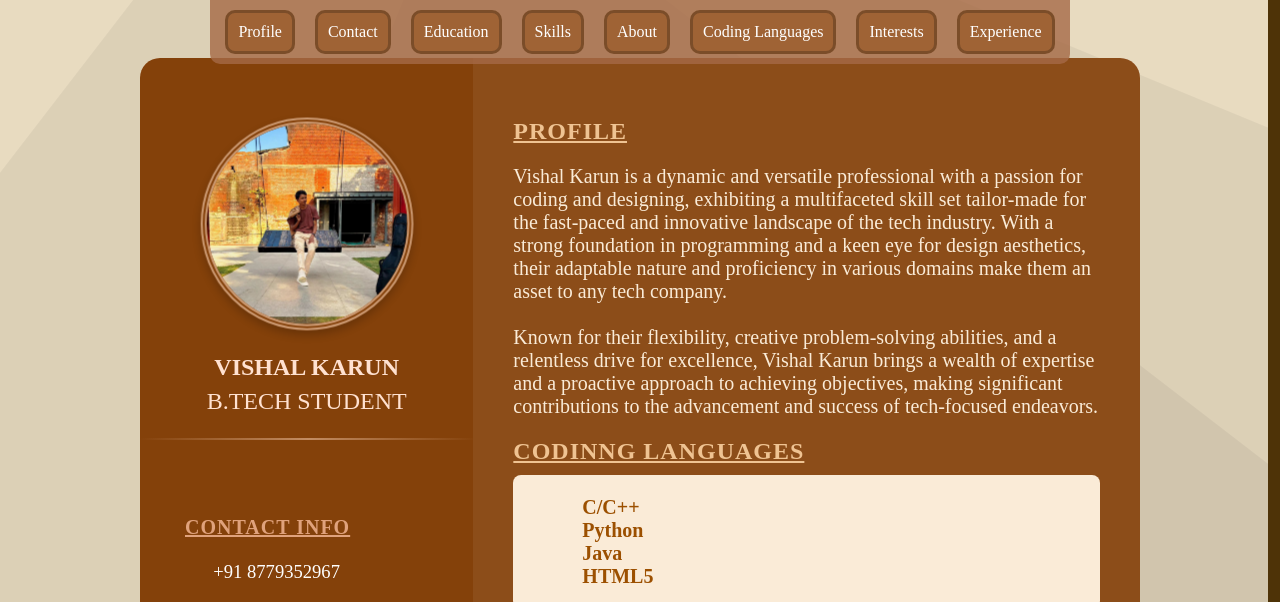
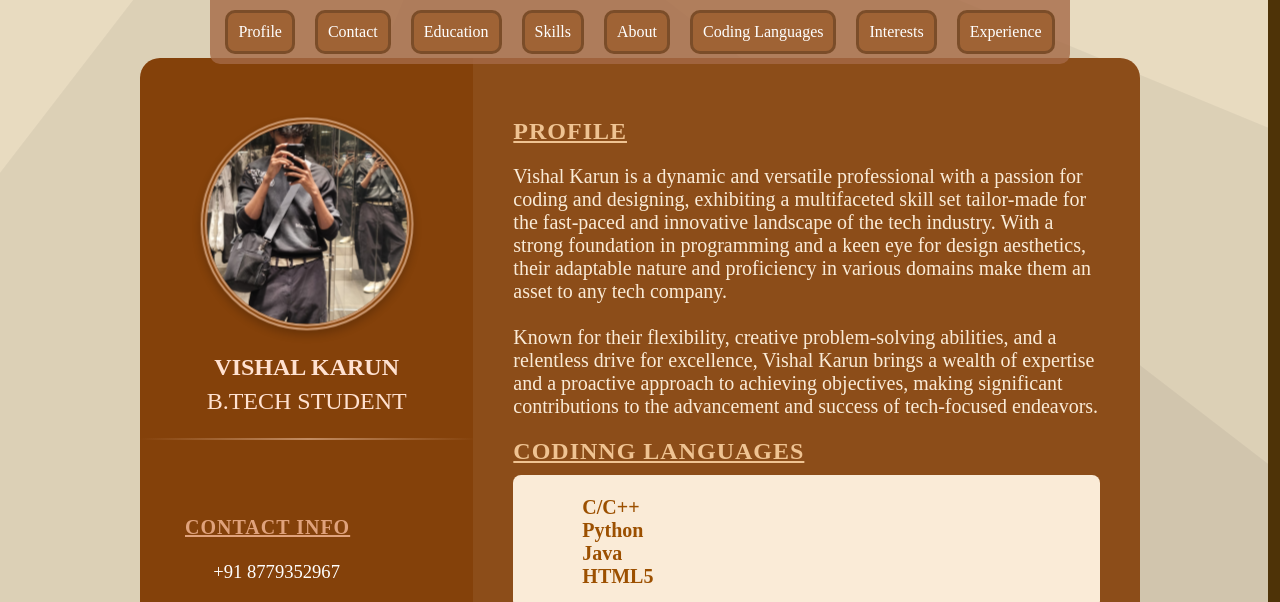
Before and after one commit to Vishalk1604/RESUME, a plain HTML site: page index.html in a window 1280 px wide. Shown: the top 602 px of the page. Drawn offline with Linux system fonts and the light colour scheme.

Commit message:
Update index.html

```diff
--- a/index.html
+++ b/index.html
@@ -35,7 +35,7 @@
                 <div class="profiletext">
                     <div class="imgBx">
                         <div class="imgWrapper">
-                            <img src="img.jpg" alt="Profile Image">
+                            <img src="self.jpg" alt="Profile Image">
                         </div>
 
                     </div>
```
